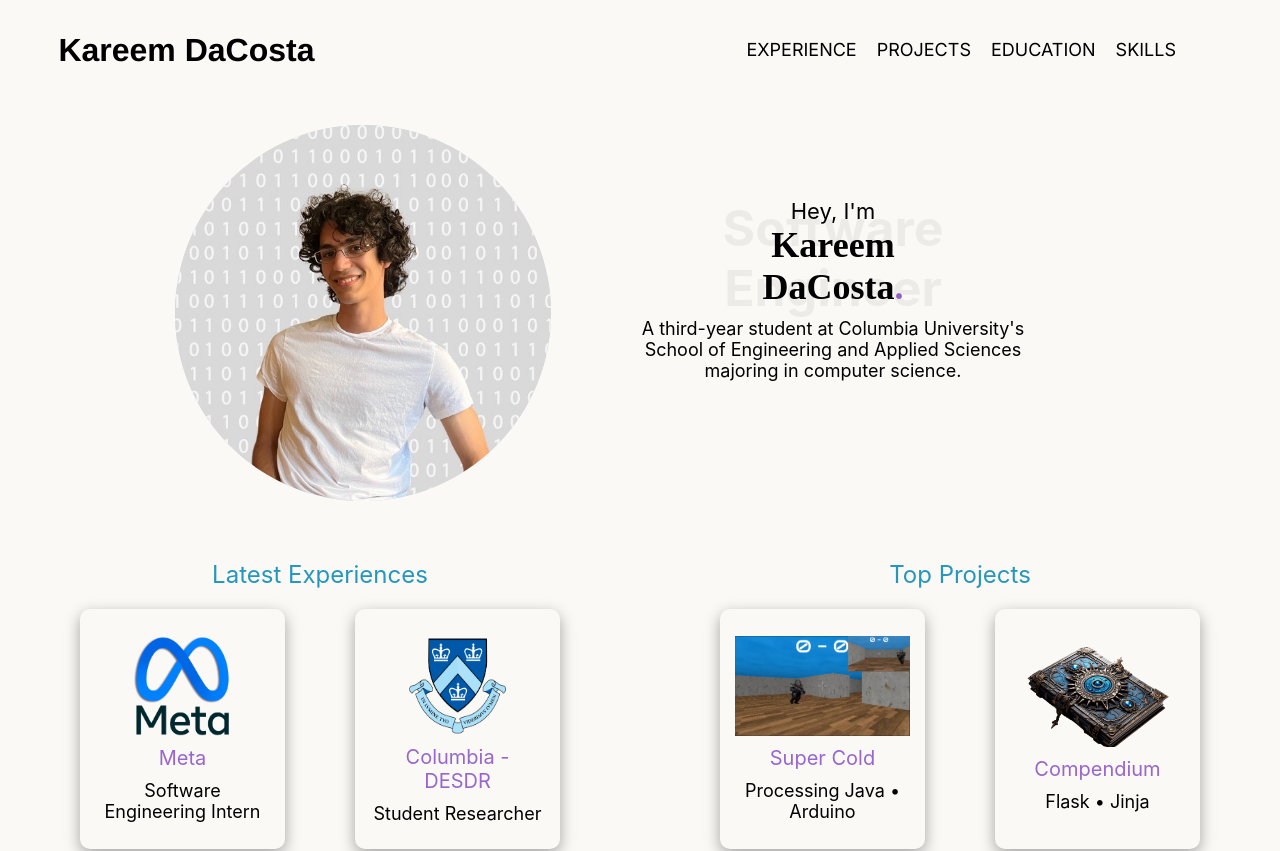
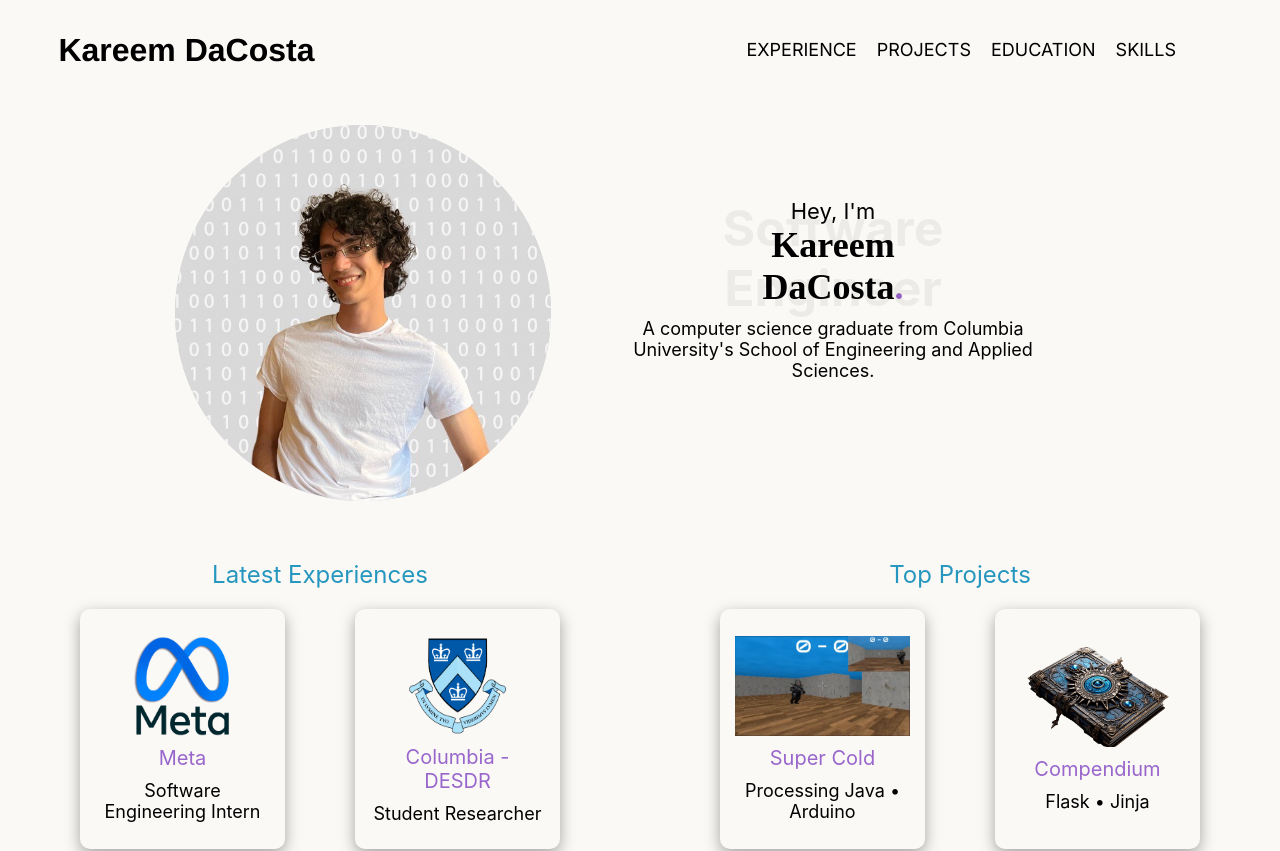
Before and after one commit to KareemDaCosta/kareem-dacosta-personal-website, a React (Create React App) app: page / in a window 1280 px wide. Shown: the top 851 px of the page. Built offline with nearby package versions, Linux system fonts and the light colour scheme.

Commit message:
Update bio

```diff
--- a/src/components/Home/Home.jsx
+++ b/src/components/Home/Home.jsx
@@ -31,9 +31,9 @@ export default function Home() {
 							</div>
 						</div>
 						<div className="profile-card-text-blurb">
-							A third-year student at Columbia University's School
-							of Engineering and Applied Sciences majoring in
-							computer science.
+							A computer science graduate from Columbia
+							University's School of Engineering and Applied
+							Sciences.
 						</div>
 					</div>
 				</div>
```
